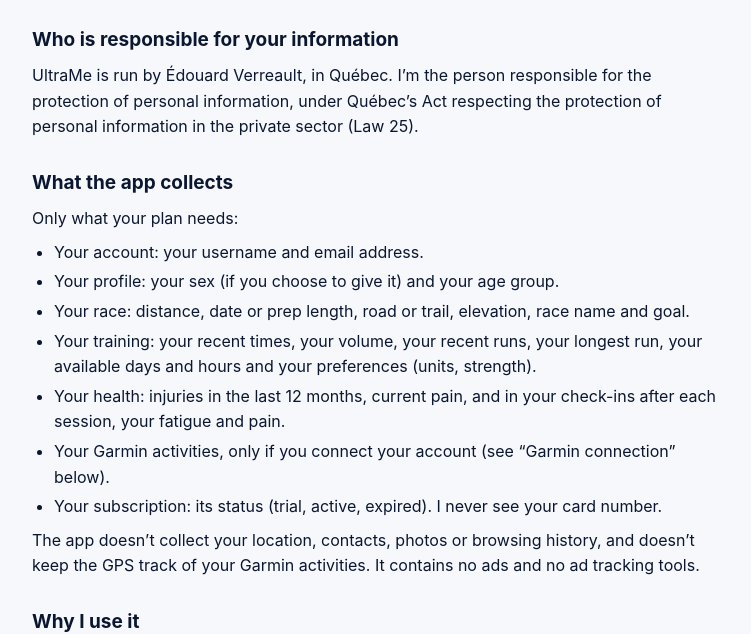
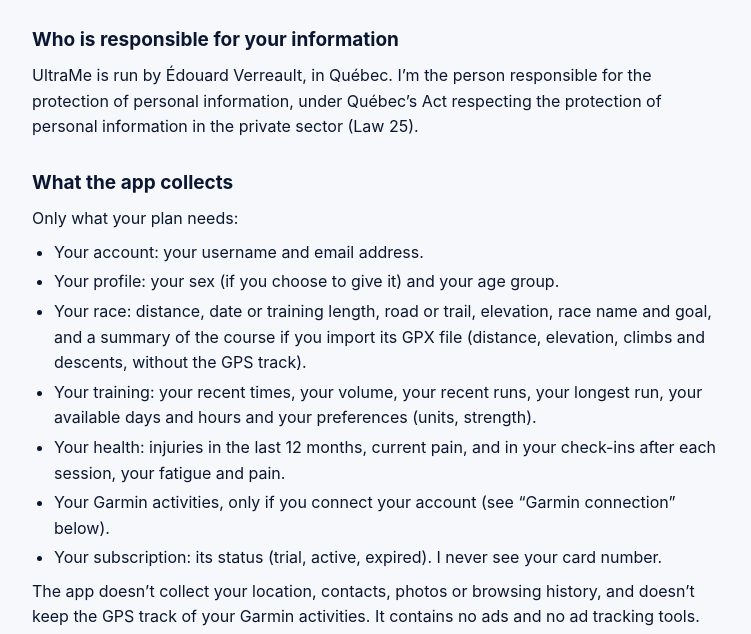
Before and after one commit to UltraMe-app/ultrame-app.github.io, a plain HTML site: page privacy.html in a window 1280 px wide. Shown: the part 171-805 px from the top of the page, without its empty margins (264-1015 px from the left). Drawn offline with Linux system fonts and the light colour scheme.

Commit message:
Add files via upload

```diff
--- a/privacy.html
+++ b/privacy.html
@@ -12,7 +12,7 @@ footer{margin-top:40px;color:var(--soft);font-size:14px}</style></head>
 <body><main><header><img src="icon.png" alt=""><b>UltraMe</b><nav><a href="confidentialite.html">Français</a></nav></header>
 <h1>Privacy policy</h1><p class="upd">Last updated: November 19, 2026</p>
 <h2>Who is responsible for your information</h2><p>UltraMe is run by Édouard Verreault, in Québec. I’m the person responsible for the protection of personal information, under Québec’s Act respecting the protection of personal information in the private sector (Law 25).</p>
-<h2>What the app collects</h2><p>Only what your plan needs:</p><ul><li>Your account: your username and email address.</li><li>Your profile: your sex (if you choose to give it) and your age group.</li><li>Your race: distance, date or prep length, road or trail, elevation, race name and goal.</li><li>Your training: your recent times, your volume, your recent runs, your longest run, your available days and hours and your preferences (units, strength).</li><li>Your health: injuries in the last 12 months, current pain, and in your check-ins after each session, your fatigue and pain.</li><li>Your Garmin activities, only if you connect your account (see “Garmin connection” below).</li><li>Your subscription: its status (trial, active, expired). I never see your card number.</li></ul><p>The app doesn’t collect your location, contacts, photos or browsing history, and doesn’t keep the GPS track of your Garmin activities. It contains no ads and no ad tracking tools.</p>
+<h2>What the app collects</h2><p>Only what your plan needs:</p><ul><li>Your account: your username and email address.</li><li>Your profile: your sex (if you choose to give it) and your age group.</li><li>Your race: distance, date or training length, road or trail, elevation, race name and goal, and a summary of the course if you import its GPX file (distance, elevation, climbs and descents, without the GPS track).</li><li>Your training: your recent times, your volume, your recent runs, your longest run, your available days and hours and your preferences (units, strength).</li><li>Your health: injuries in the last 12 months, current pain, and in your check-ins after each session, your fatigue and pain.</li><li>Your Garmin activities, only if you connect your account (see “Garmin connection” below).</li><li>Your subscription: its status (trial, active, expired). I never see your card number.</li></ul><p>The app doesn’t collect your location, contacts, photos or browsing history, and doesn’t keep the GPS track of your Garmin activities. It contains no ads and no ad tracking tools.</p>
 <h2>Why I use it</h2><p>To create your plan, adjust it each week based on your check-ins, manage your account and subscription, and contact you about the service (for example, the reminder before your trial ends).</p><p>Your health information is only used to adapt your plan and limit injury risk. I never sell or rent your information, and I don’t use it for advertising.</p>
 <h2>Your consent</h2><p>By creating your account, you consent to this use. Your health information is sensitive: you choose to give it, and it’s only used for your plan.</p><p>You can withdraw your consent anytime by deleting your account. Without this information, I can no longer create a plan for you.</p>
 <h2>Who it’s shared with</h2><p>A few providers run the app. They only access what they need to provide their service:</p><ul><li>Supabase: hosts your account and data, on servers in North America.</li><li>Anthropic (Claude), in the United States: creates and adjusts your plan and powers Kova’s replies. I only send it your running, training and health data, and your messages to Kova, never your name or email.</li><li>Apple (App Store) or Google (Google Play): process your payment.</li><li>RevenueCat, in the United States: manages your subscription status from an anonymous ID.</li><li>Garmin, only if you connect your account: sends me your activities and receives the sessions and courses you choose to send to your watch.</li></ul><p>Before transferring information outside Québec, I assess that it remains adequately protected, as required by Law 25.</p>
```
Also changed, not shown: confidentialite.html (+1 -1 lines).
